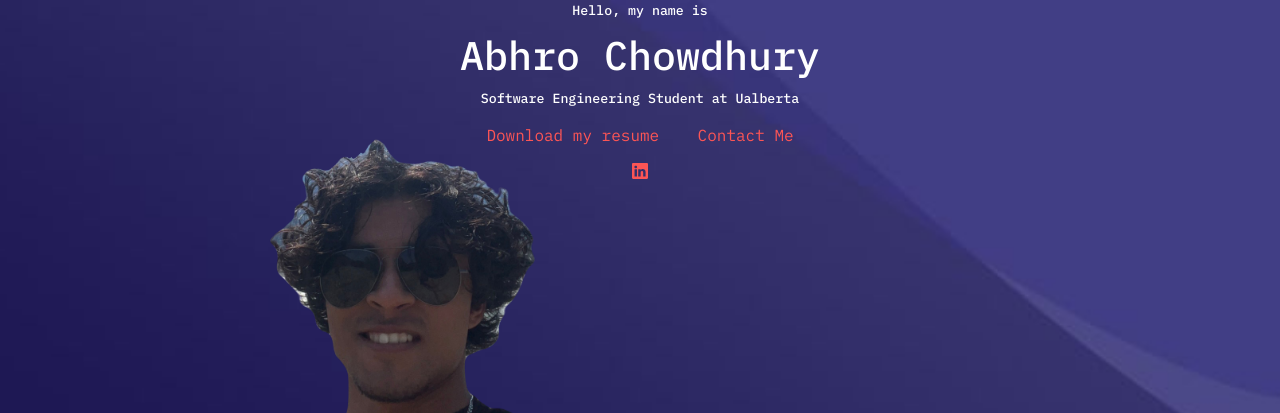
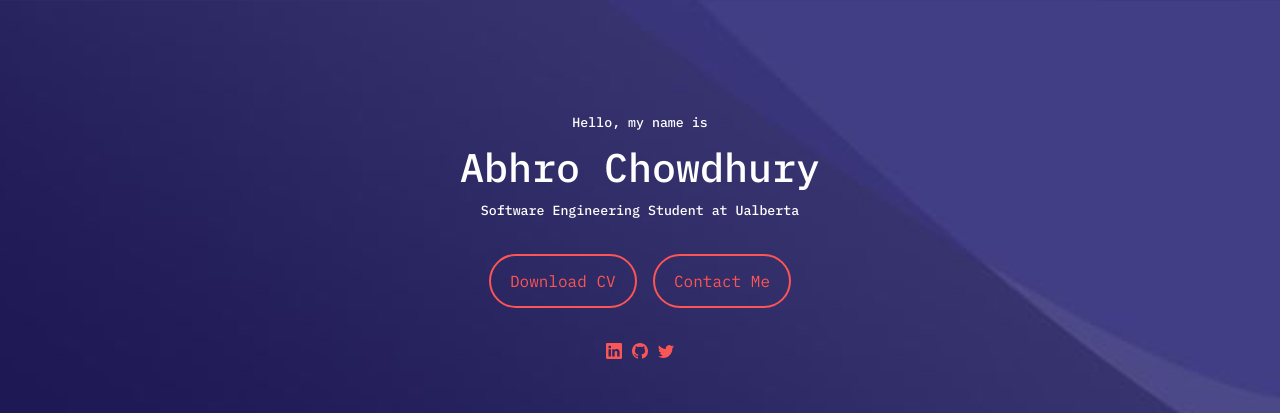
Before and after one commit to AbhroChowdhury/Personal-Website-Abhro, a React (Create React App) app in the folder react-portfolio-abhro/: page / in a window 1280 px wide. Shown: the top 413 px of the page. Built offline with nearby package versions, Linux system fonts and the light colour scheme.

Commit message:
finsihing up header

```diff
--- a/react-portfolio-abhro/src/components/header/CTA.jsx
+++ b/react-portfolio-abhro/src/components/header/CTA.jsx
@@ -4,7 +4,7 @@ import Resume from '../../graphics/AbhroChowdhuryResumeJan09_COOP.pdf'
 const CTA = () => {
   return (
     <div className="CTA">
-        <a href={Resume} download className='btn'>Download my resume</a>
+        <a href={Resume} download className='btn'>Download CV</a>
         <a href="#contact" className='btn'>Contact Me </a>
     </div>
   )
--- a/react-portfolio-abhro/src/components/header/HeaderExtras.jsx
+++ b/react-portfolio-abhro/src/components/header/HeaderExtras.jsx
@@ -1,13 +1,14 @@
 import React from 'react'
 import {BsLinkedin} from 'react-icons/bs'
-
+import {BsGithub} from 'react-icons/bs'
+import {BsTwitter} from 'react-icons/bs'
 
 const HeaderExtras = () => {
   return (
     <div classname='header__extras'>
         <a href="https://www.linkedin.com/in/abhro-chowdhury-29a269203/" target='_blank'><BsLinkedin/> </a>
-        <a href="https://github.com/AbhroChowdhury" target='_blank'></a>
-        <a href="https://twitter.com/abhro_chowdhury" target='_blank'></a>
+        <a href="https://github.com/AbhroChowdhury" target='_blank'><BsGithub/> </a>
+        <a href="https://twitter.com/abhro_chowdhury" target='_blank'><BsTwitter/> </a>
     </div>
   )
 }
--- a/react-portfolio-abhro/src/components/header/header.css
+++ b/react-portfolio-abhro/src/components/header/header.css
@@ -1,10 +1,31 @@
 .header__container {
     text-align: center;
+    height: 100%;
+    position: relative;
 }
 
-.me {
+.header__container {
+    height: 100vh;
+    padding-top: 7rem;
+    overflow: hidden;
+}
+
+
+.CTA {
+    margin-top: 2.0rem;
+    margin-bottom: 2.0rem;
+    display: flex;
+    justify-content: center;
     align-items: center;
-    margin-top: -30rem;
-    width: 50%;
-    height: 50%
+    gap: 1rem;
 }
+
+.header__extras {
+    display: flex;
+    flex-direction: column;
+    align-items: center;
+    gap: 0.8;
+    position: absolute;
+    left: 0;
+    bottom: 3rem;
+}
--- a/react-portfolio-abhro/src/index.css
+++ b/react-portfolio-abhro/src/index.css
@@ -103,17 +103,17 @@ a:hover {
     width: max-content;
     display: inline-block;
     color: var(--primary-color);
-    border-radius: 0.4rem;
+    border: 2px solid var(--primary-color);
+    border-radius: 10rem;
     cursor: pointer;
     padding: 0.75rem 1.2rem;
-    border: 1px solid var(--color-primary);
     transition: var(--transition);
 }
 
 
 .btn:hover {
-    background: var(--color-white);
-    color: var(--background-color);
+    background: var(--primary-color);
+    color: var(--color-white);
     border-color: transparent;
 }
 
```
